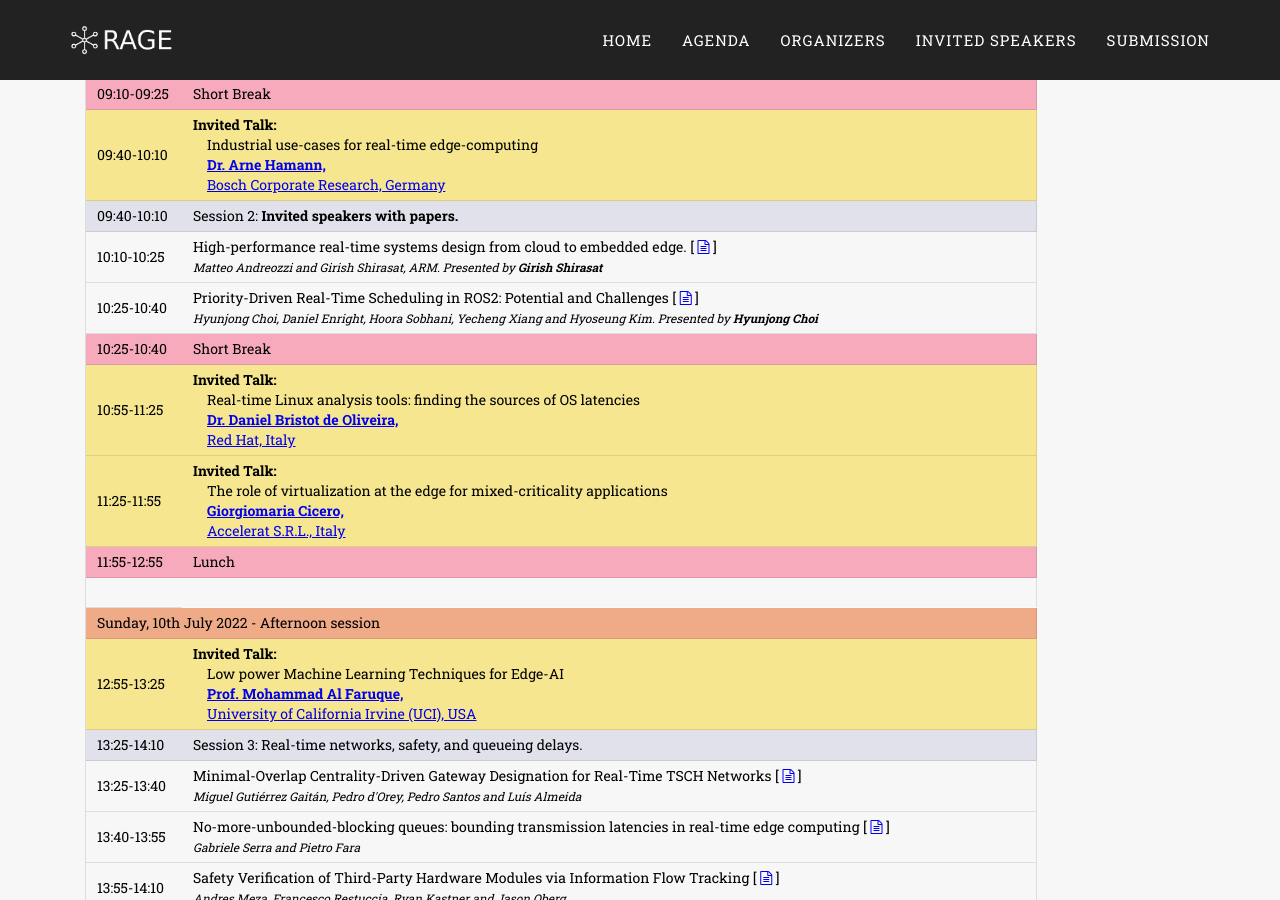
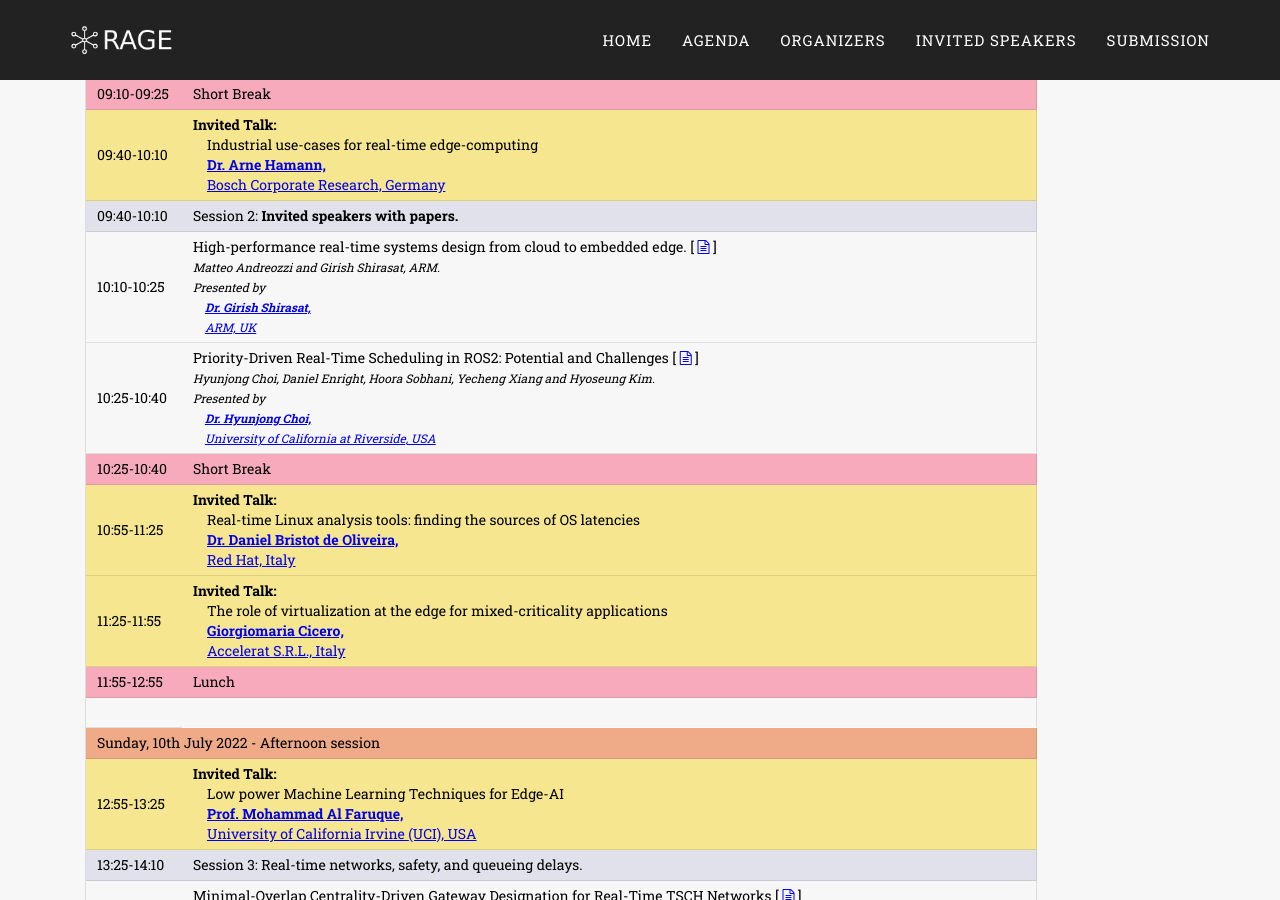
Before and after one commit to rage2022/rage2022.github.io, a Jekyll site: the page built from agenda.markdown, in a window 1280 px wide and 900 px high, scrolled down 524 px. Built offline with Jekyll 4.4.1, drawn with Linux system fonts in a browser that asks for light colours; some web fonts are replaced.

Commit message:
Update agenda.markdown

```diff
--- a/agenda.markdown
+++ b/agenda.markdown
@@ -82,7 +82,9 @@
                 <a href="/contributions/5763"><i class="fa fa-file-text-o "></i></a>
                 ]
                 <br>
-                <span class="program-speaker">Matteo Andreozzi and Girish Shirasat, ARM. Presented by <b>Girish Shirasat</b><br>
+                <span class="program-speaker">Matteo Andreozzi and Girish Shirasat, ARM. <br>
+                    Presented by <b><br>&emsp;<a href="/speakers/#shirasat-girish">Dr. Girish Shirasat,</a></b>
+                <br>&emsp;<a href="https://www.arm.com">ARM, UK </a>
                 </span>
             </td>
         </tr>
@@ -93,7 +95,9 @@
                 <a href="/contributions/0625"><i class="fa fa-file-text-o "></i></a>
                 ]
                 <br>
-                <span class="program-speaker">Hyunjong Choi, Daniel Enright, Hoora Sobhani, Yecheng Xiang and Hyoseung Kim. Presented by <b>Hyunjong Choi</b><br>
+                <span class="program-speaker">Hyunjong Choi, Daniel Enright, Hoora Sobhani, Yecheng Xiang and Hyoseung Kim. <br>
+                    Presented by <b><br>&emsp;<a href="/speakers/#choi-hyunjong">Dr. Hyunjong Choi,</a></b>
+                <br>&emsp;<a href="[https://www.arm.com](https://noaa99.github.io/)">University of California at Riverside, USA </a>
                 </span>
             </td>
         </tr>
```
